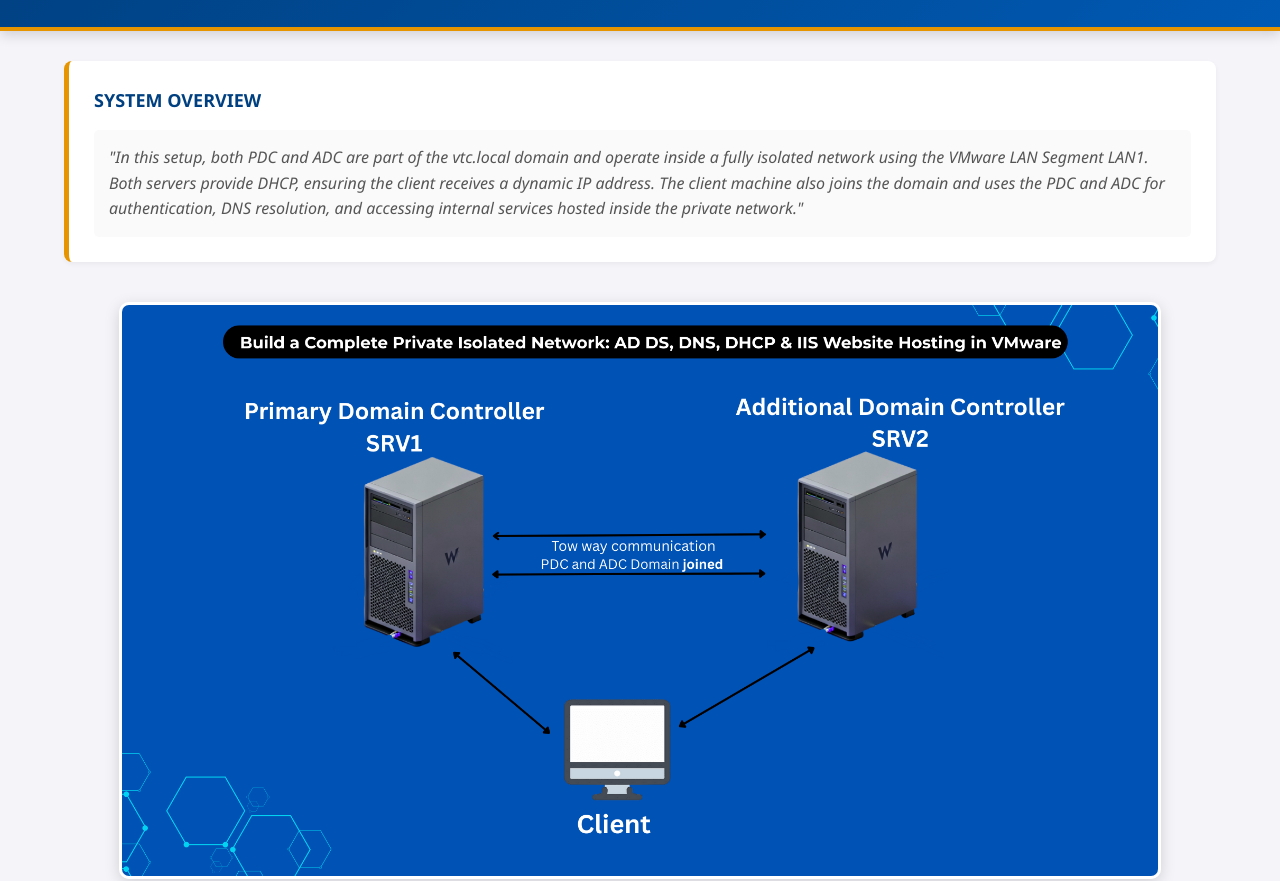
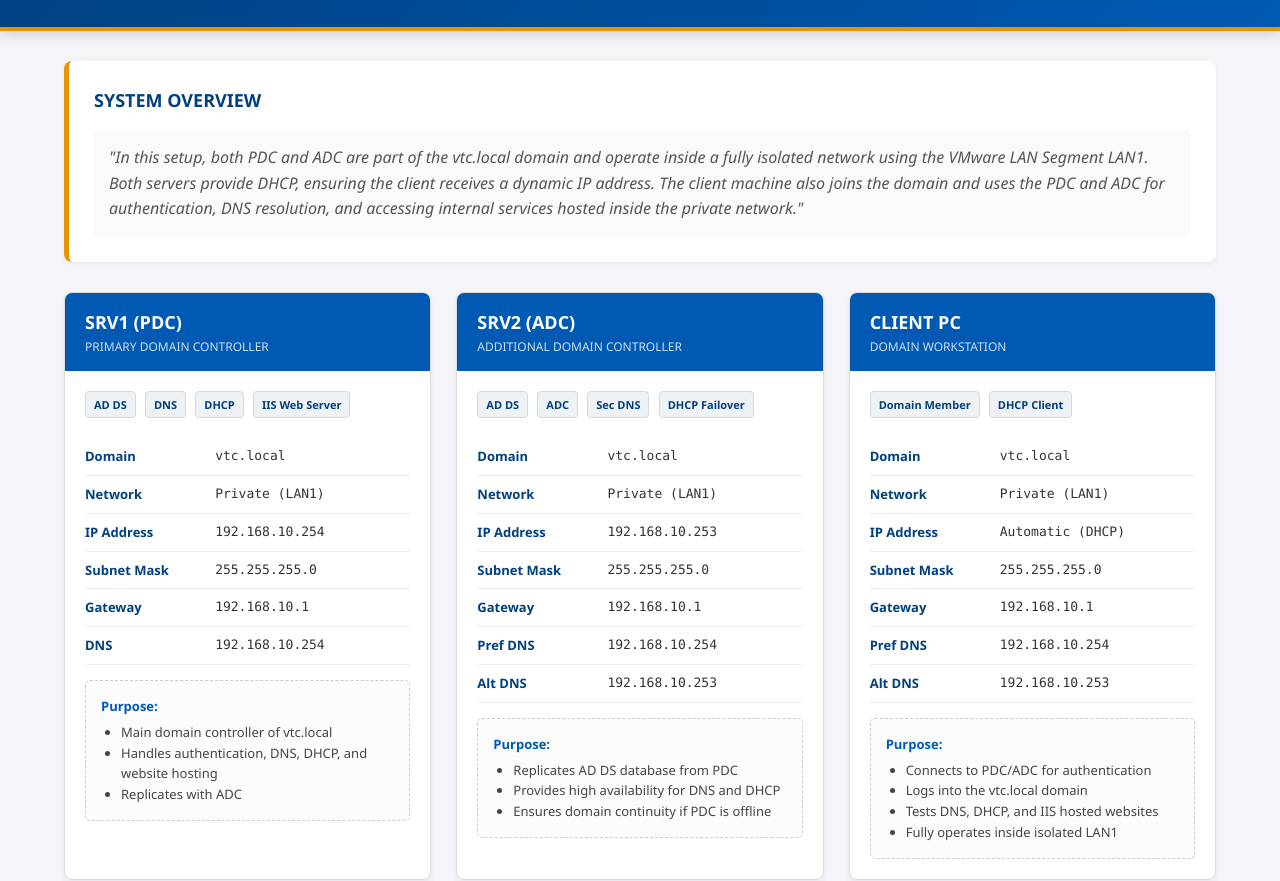
Before and after one commit to yasirujd/windows-servers, a plain HTML site: page index.html in a window 1280 px wide. Shown: the part 105-986 px from the top of the page. Drawn offline with Linux system fonts and the light colour scheme; files whose address does not match are found by name.

Commit message:
Update index.html

```diff
--- a/index.html
+++ b/index.html
@@ -225,9 +225,9 @@
         </section>
 
         <!-- ⭐ INSERTED IMAGE (CENTERED) ⭐ -->
-        <div class="diagram-wrapper">
+     <!--   <div class="diagram-wrapper">
             <img src="image/image.PNG" alt="Network Structure Diagram">
-        </div>
+        </div> -->
 
         <div class="grid-container">
 
```
